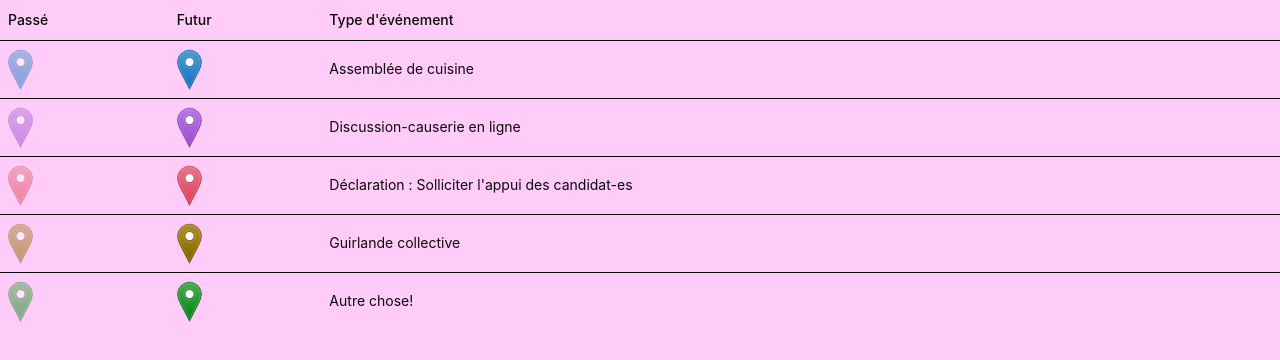
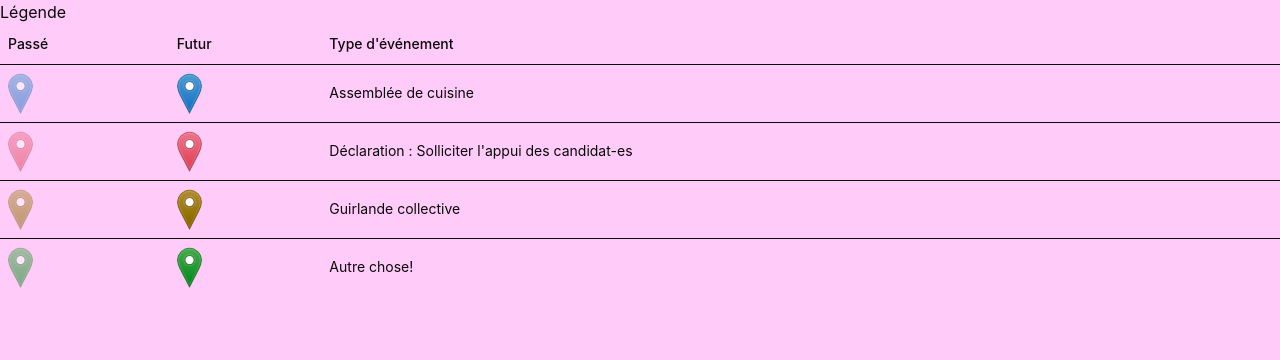
Before and after one commit to MultitudesQc/Carte, a Next.js app: page /legend in a window 1280 px wide. Shown: the top 360 px of the page. Built offline with nearby package versions, Linux system fonts and the light colour scheme.

Commit message:
Retirer Discussions causeries

```diff
--- a/src/app/legend/page.tsx
+++ b/src/app/legend/page.tsx
@@ -7,6 +7,8 @@ const {past, future, type} = legend
 
 export default function Page () {
   return (
+    <>
+      <h3>{legend.title}</h3>
       <Table>
         <TableHeader>
           <TableRow className='border-foreground'>
@@ -29,5 +31,6 @@ export default function Page () {
           ))}
         </TableBody>
       </Table>
+    </>
   )
 }
--- a/src/components/Map.tsx
+++ b/src/components/Map.tsx
@@ -110,7 +110,11 @@ export default function Map() {
         const eventDate = new Date(dateAssemblee)
         const upcoming = eventDate >= today
         acc.push(
-          <Marker key={`marker-${id}`} position={[lat, lon]} icon={upcoming ? icons[eventType] || icons.default : pastIcons[eventType] || pastIcons.default}>
+          <Marker
+            key={`marker-${id}`}
+            position={[lat, lon]}
+            icon={upcoming ? icons[eventType] || icons.default : pastIcons[eventType] || pastIcons.default}
+          >
             <Popup>
               <CardHeader className="p-0">
                 <Badge variant='secondary'>{actionPublique ? strings.evenementPublique : strings.evenementPrive}</Badge>
--- a/src/config.json
+++ b/src/config.json
@@ -11,12 +11,12 @@
   "pastEventClassName": "opacity-50",
   "iconClassNames": {
     "Assemblée de cuisine": "hue-rotate-0",
-    "Discussion-causerie en ligne": "hue-rotate-68",
     "Déclaration : Solliciter l'appui des candidat-es": "hue-rotate-136",
     "Guirlande collective": "hue-rotate-204",
     "Autre chose!": "hue-rotate-272"
   },
   "legend": {
+    "title": "Légende",
     "past": "Passé",
     "future": "Futur",
     "type": "Type d'événement"
```
Lines whose indentation alone changed are shown as unchanged.
